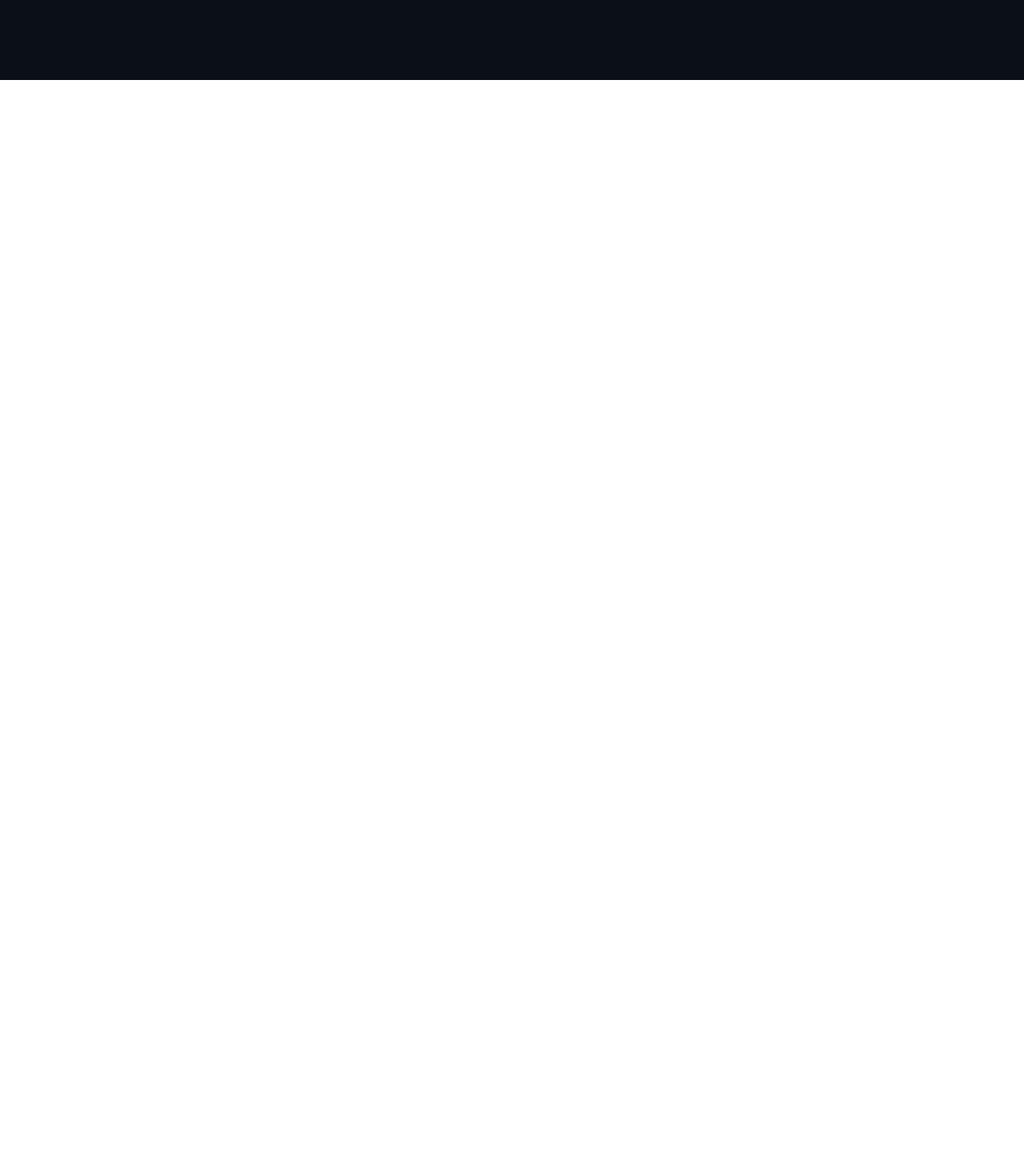
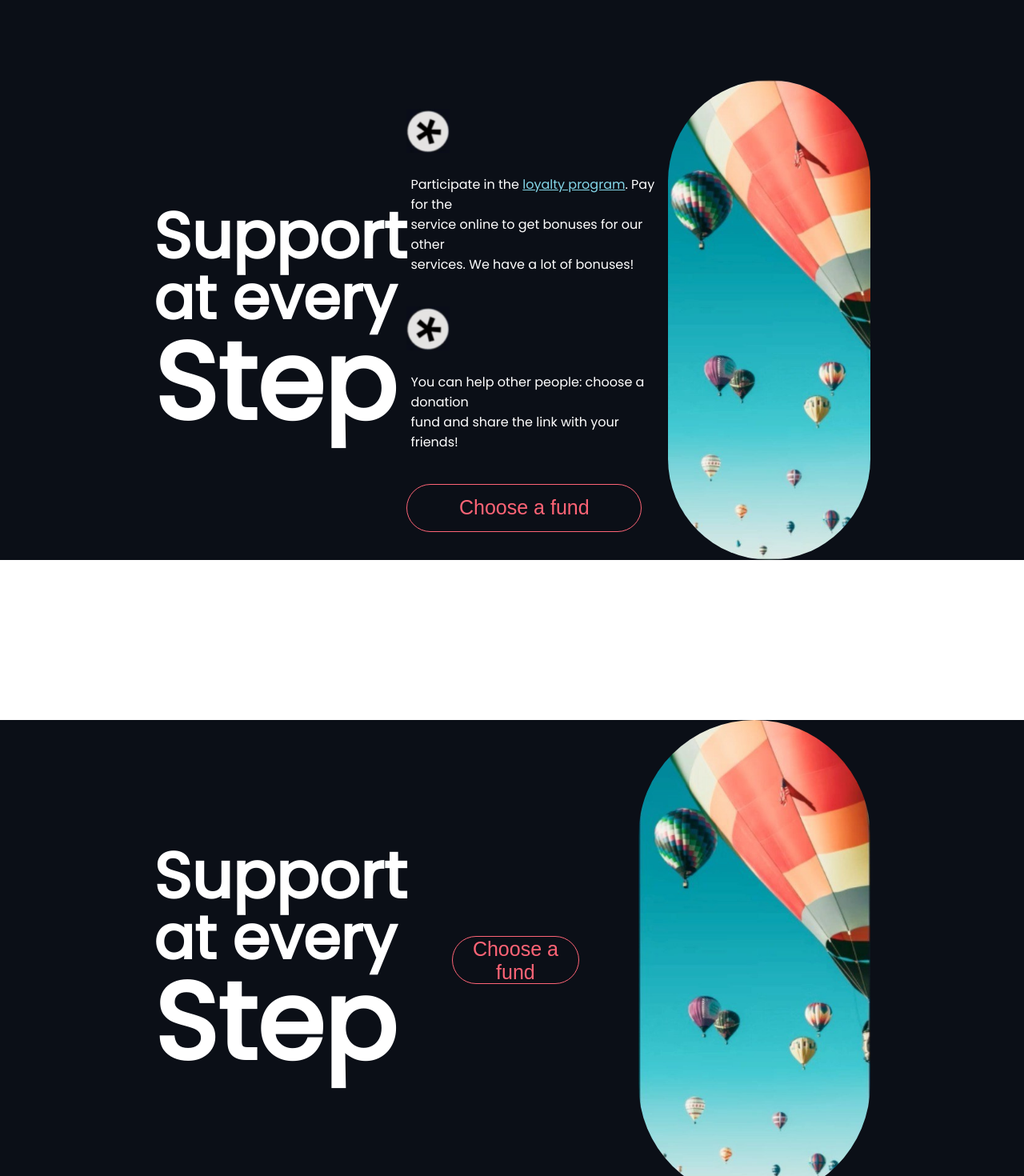
Before and after one commit to abbasali123/dribble_project, a React (Create React App) app: page / in a window 1280 px wide. Shown: the part 2300-3770 px from the top of the page at 80% size. Before the commit the page ends 2400 px from the top, so only its background shows below. Built offline with nearby package versions, Linux system fonts and the light colour scheme.

Commit message:
add components

```diff
--- a/src/App.js
+++ b/src/App.js
@@ -6,6 +6,8 @@ import Navbar from "./components/Navbar";
 import Banner from "./components/Banner";
 import Services from "./components/Services";
 import ExpertSection from "./components/ExpertSection.js";
+import Fund from "./components/Fund";
+import Products from "./components/Products";
 
 function App() {
   const [currentSection, setCurrentSection] = useState(1);
@@ -24,7 +26,7 @@ function App() {
     };
   }, []);
 
-  const sections = [<Banner />, <Services />, <ExpertSection />];
+  const sections = [<Banner />, <Services />, <ExpertSection />,<Fund/> ,<Products/>];
 
   return (
     <PageScroller style={{ display: "flex", flexDirection: "column" }}>
--- /dev/null
+++ b/src/components/Fund/FundPoints.js
@@ -0,0 +1,12 @@
+import React from "react";
+
+function FundPoints({ description }) {
+  return (
+    <div style={{ display:"flex", flexDirection:"column", alignItems:"flex-start"}}>
+      <div><img src='circle.png' height="55px"/></div>
+      <p style={{ margin:"20px 0 40px 5px" }} dangerouslySetInnerHTML={{ __html: description }}></p>
+    </div>
+  );
+}
+
+export default FundPoints;
--- /dev/null
+++ b/src/components/Fund/index.js
@@ -0,0 +1,89 @@
+import React from "react";
+import FundPoints from "./FundPoints";
+
+function Fund() {
+  return (
+    <div
+      style={{
+        display: "flex",
+        flex: 1,
+        justifyContent: "center",
+        alignItems: "center",
+        background: "#0B0F17",
+        height: "75vh",
+        color: "white",
+      }}
+    >
+      <div
+        style={{
+          display: "flex",
+          flexFlow: "row",
+          justifyContent: "space-between", // Corrected to "space-between"
+          alignItems: "center", // Add this for vertical alignment
+          width: "70%", // Adjust the width to your preference
+        }}
+      >
+        <div style={{ fontFamily: "Poppins, sans-serif" }}>
+          <p style={{ margin: 0,fontSize: 80, fontWeight: "bolder", lineHeight: "1"  }}>Support</p>
+          <p style={{ margin: 0,fontSize: 75, fontWeight: "bolder" , lineHeight: "1" }}>at every</p>
+          <p style={{ margin: 0 ,fontSize: 135, fontWeight: "bolder", lineHeight: "1" }}>Step</p>
+        </div>
+
+        <div
+          style={{
+            display: "flex",
+            flexDirection: "column",
+            marginTopTop:'5px',
+
+          }}
+        >
+<FundPoints
+  description={`
+  <span>Participate in the <a href="#" style="color: #84d7e9">loyalty program</a>.</span>
+    <span>
+      Pay for the <br /> service online to get bonuses for our other <br />services.
+    </span>
+    <span>We have a lot of bonuses!</span>
+  `}
+/>
+          <FundPoints
+            description={`
+            <span>You can help other people: choose a donation</span>
+            <span><br/>fund and share the link with your friends!</span>
+
+          `}
+          />
+          <button style={{
+          width:'90%',
+          height:'60px',
+          borderRadius: "35px",
+          cursor: "pointer",
+          color: "#ff6476",
+          fontSize:'25px',
+          background: "#0B0F17",
+          border: "1px solid #ff6476",
+
+          }}>Choose a fund</button>
+        </div>
+
+        <div
+        style={{
+            width:'290px',
+            height:'600px',
+            borderRadius:'10rem',
+
+        }}
+        >
+          <img alt="bannerBallon" style={{
+            width:'100%',
+            height:'100%',
+            objectFit:'cover',
+            borderRadius:'10rem',
+          }} src="bannerBallon.jpg"  />
+        </div>
+      </div>
+    </div>
+  );
+}
+
+export default Fund;
--- /dev/null
+++ b/src/components/Products/index.js
@@ -0,0 +1,73 @@
+import React from "react";
+
+function Products() {
+  return (
+    <div
+      style={{
+        display: "flex",
+        flex: 1,
+        justifyContent: "center",
+        alignItems: "center",
+        background: "#0B0F17",
+        height: "75vh",
+        color: "white",
+      }}
+    >
+      <div
+        style={{
+          display: "flex",
+          flexFlow: "row",
+          justifyContent: "space-between", // Corrected to "space-between"
+          alignItems: "center", // Add this for vertical alignment
+          width: "70%", // Adjust the width to your preference
+        }}
+      >
+        <div style={{ fontFamily: "Poppins, sans-serif" }}>
+          <p style={{ margin: 0,fontSize: 80, fontWeight: "bolder", lineHeight: "1"  }}>Support</p>
+          <p style={{ margin: 0,fontSize: 75, fontWeight: "bolder" , lineHeight: "1" }}>at every</p>
+          <p style={{ margin: 0 ,fontSize: 135, fontWeight: "bolder", lineHeight: "1" }}>Step</p>
+        </div>
+
+        <div
+          style={{
+            display: "flex",
+            flexDirection: "column",
+            marginTopTop:'5px',
+
+          }}
+        >
+
+          <button style={{
+          width:'90%',
+          height:'60px',
+          borderRadius: "35px",
+          cursor: "pointer",
+          color: "#ff6476",
+          fontSize:'25px',
+          background: "#0B0F17",
+          border: "1px solid #ff6476",
+
+          }}>Choose a fund</button>
+        </div>
+
+        <div
+        style={{
+            width:'290px',
+            height:'600px',
+            borderRadius:'10rem',
+
+        }}
+        >
+          <img alt="bannerBallon" style={{
+            width:'100%',
+            height:'100%',
+            objectFit:'cover',
+            borderRadius:'10rem',
+          }} src="bannerBallon.jpg"  />
+        </div>
+      </div>
+    </div>
+  );
+}
+
+export default Products;
```
Also changed, not shown: public/ballonImage.png (added).
